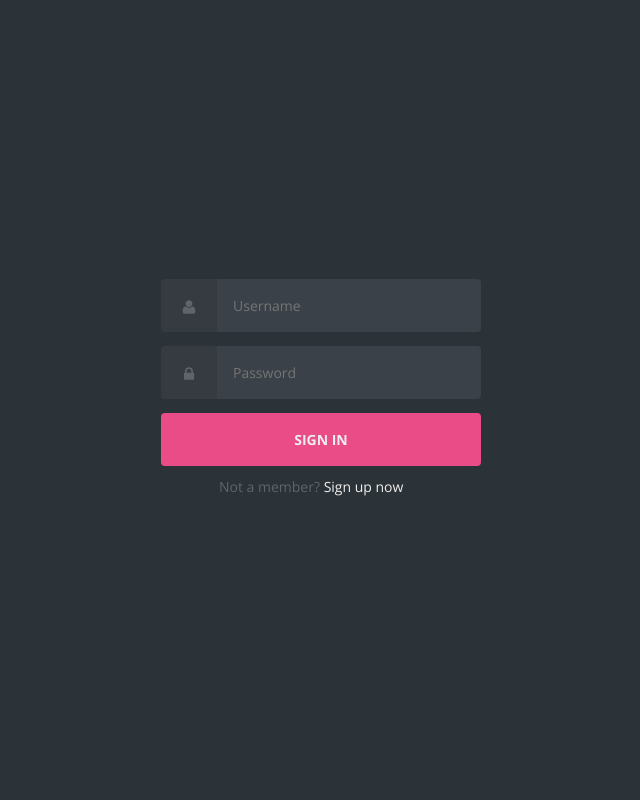
After one commit to Franco-Ball/ProyectoIntegradorSupermarket, a Django app: page /signin/ in a window 1280 px wide. The commit adds this page. Shown: the whole page, without its empty margins (319-959 px from the left). Run offline with Django 4.2, Linux system fonts and the light colour scheme; some libraries are stand-ins or nearby versions.

Commit message:
Adding of sign in

```diff
--- a/conf/conf/urls.py
+++ b/conf/conf/urls.py
@@ -18,10 +18,13 @@ from django.urls import path
 from django.conf.urls import include
 
 from confApp.views import(
-    home_screen_view
+    home_screen_view,
+    signin_screen_view
 )
 
 urlpatterns = [
     path('admin/', admin.site.urls),
     path('', home_screen_view, name='home'),
+    path('signin/', signin_screen_view, name='signin'),
+
 ]
--- a/conf/confApp/views.py
+++ b/conf/confApp/views.py
@@ -4,3 +4,6 @@ from django.shortcuts import render
 def home_screen_view(request):
 
     return render(request, "base.html")
+
+def signin_screen_view(request):
+    return render(request, "signin.html")
--- /dev/null
+++ b/conf/templates/signin.html
@@ -0,0 +1,45 @@
+{% load static %}
+<!DOCTYPE html>
+<html lang="en">
+<head>
+<meta charset="UTF-8">
+<title>Login Page with Username and Password Example</title>
+
+
+<link href='{% static "../static/signin.css" %}' rel="stylesheet">
+<link href="https://fonts.googleapis.com/css?family=Open+Sans:400,700" rel="stylesheet">
+<link rel="stylesheet" href="../static/signin.css">
+</head>
+<body>
+
+<body class="align">
+<div class="grid">
+<form action="#" method="#" class="form login">
+<div class="form__field">
+<label for="login__username"><svg class="icon"><use xmlns:xlink="http://www.w3.org/1999/xlink" xlink:href="#user"></use></svg><span class="hidden">Username</span></label>
+<input id="login__username" type="text" name="username" class="form__input" placeholder="Username" required>
+</div>
+<div class="form__field">
+<label for="login__password"><svg class="icon"><use xmlns:xlink="http://www.w3.org/1999/xlink" xlink:href="#lock"></use></svg><span class="hidden">Password</span></label>
+<input id="login__password" type="password" name="password" class="form__input" placeholder="Password" required>
+</div>
+<div class="form__field">
+<input type="submit" value="Sign In">
+</div>
+</form>
+<p class="text--center">Not a member? <a href="#">Sign up now</a> <svg class="icon"><use xmlns:xlink="http://www.w3.org/1999/xlink" xlink:href="assets/images/icons.svg#arrow-right"></use></svg></p>
+</div>
+<svg xmlns="http://www.w3.org/2000/svg" class="icons"><symbol id="arrow-right" viewBox="0 0 1792 1792"><path d="M1600 960q0 54-37 91l-651 651q-39 37-91 37-51 0-90-37l-75-75q-38-38-38-91t38-91l293-293H245q-52 0-84.5-37.5T128 1024V896q0-53 32.5-90.5T245 768h704L656 474q-38-36-38-90t38-90l75-75q38-38 90-38 53 0 91 38l651 651q37 35 37 90z" /></symbol><symbol id="lock" viewBox="0 0 1792 1792"><path d="M640 768h512V576q0-106-75-181t-181-75-181 75-75 181v192zm832 96v576q0 40-28 68t-68 28H416q-40 0-68-28t-28-68V864q0-40 28-68t68-28h32V576q0-184 132-316t316-132 316 132 132 316v192h32q40 0 68 28t28 68z" /></symbol><symbol id="user" viewBox="0 0 1792 1792"><path d="M1600 1405q0 120-73 189.5t-194 69.5H459q-121 0-194-69.5T192 1405q0-53 3.5-103.5t14-109T236 1084t43-97.5 62-81 85.5-53.5T538 832q9 0 42 21.5t74.5 48 108 48T896 971t133.5-21.5 108-48 74.5-48 42-21.5q61 0 111.5 20t85.5 53.5 62 81 43 97.5 26.5 108.5 14 109 3.5 103.5zm-320-893q0 159-112.5 271.5T896 896 624.5 783.5 512 512t112.5-271.5T896 128t271.5 112.5T1280 512z" /></symbol></svg>
+</body>
+
+
+<script async src="https://www.googletagmanager.com/gtag/js?id=UA-80520768-2" type="2f608bf63feecbbaffe1bdca-text/javascript"></script>
+<script type="2f608bf63feecbbaffe1bdca-text/javascript">
+  window.dataLayer = window.dataLayer || [];
+  function gtag(){dataLayer.push(arguments);}
+  gtag('js', new Date());
+
+  gtag('config', 'UA-80520768-2');
+</script>
+<script src="/cdn-cgi/scripts/7d0fa10a/cloudflare-static/rocket-loader.min.js" data-cf-settings="2f608bf63feecbbaffe1bdca-|49" defer=""></script></body>
+</html>
```
Also changed, not shown: conf/templates/sidebar.html (+4 -11 lines).
